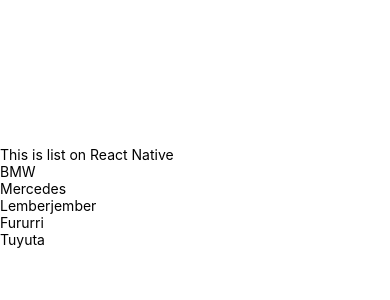
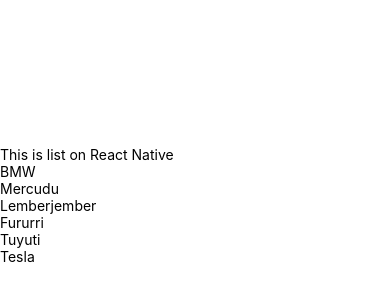
Before and after one commit to adhxabre/rnb44, a React Native app: screen / in a window 390 px wide. Shown: the part 54-354 px from the top of the page. Built offline with nearby package versions, Linux system fonts and the light colour scheme.

Commit message:
Flatlist

```diff
--- a/src/screens/Map.jsx
+++ b/src/screens/Map.jsx
@@ -1,14 +1,31 @@
-import { View, Text } from "react-native";
+import { FlatList, View, Text } from "react-native";
 
 export default function Map() {
-  const cars = ["BMW", "Mercedes", "Lemberjember", "Fururri", "Tuyuta"];
+  const cars = [
+    { name: "BMW" },
+    { name: "Mercudu" },
+    { name: "Lemberjember" },
+    { name: "Fururri" },
+    { name: "Tuyuti" },
+    { name: "Tesla" },
+  ];
 
   return (
     <View>
       <Text>This is list on React Native</Text>
-      {cars.map((car, i) => (
-        <Text key={i}>{car}</Text>
-      ))}
+      <FlatList
+        data={cars}
+        renderItem={({ item }) => <CarList name={item.name} />}
+        keyExtractor={(item) => item.name}
+      />
     </View>
   );
 }
+
+function CarList(props) {
+  return (
+    <View>
+      <Text>{props.name}</Text>
+    </View>
+  );
+}
```
